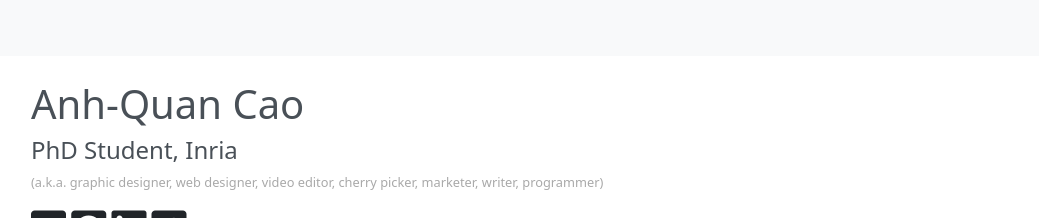
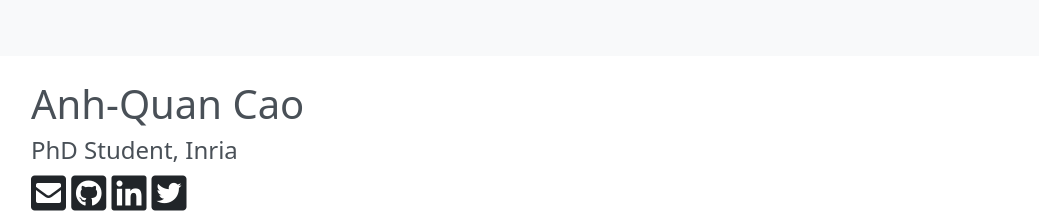
Before and after one commit to anhquancao/anhquancao_old.github.io, a plain HTML site: page index.html in a window 1280 px wide. Shown: the top 218 px of the page, 241-1280 px from the left. Drawn offline with nearby package versions, Linux system fonts and the light colour scheme; some icons are missing.

Commit message:
Update index.html

```diff
--- a/index.html
+++ b/index.html
@@ -92,7 +92,7 @@
                 <h1 class="main-color">Anh-Quan Cao</h1>
                 <h4 class="main-color">PhD Student, Inria</h4>
 <!-- 		    <h4 class="main-color">Inria, Paris, France</h4> -->
-                <p style="font-size: 80%;color: #A9A9A9;">(a.k.a. graphic designer, web designer, video editor, cherry picker, marketer, writer, programmer)</p>
+<!--                 <p style="font-size: 80%;color: #A9A9A9;">(a.k.a. graphic designer, web designer, video editor, cherry picker, marketer, writer, programmer)</p> -->
                 <h5>
                     <a href="mailto:anh-quan.cao@inria.fr" target="_blank"  title="e-Mail"><i class="fa fa-envelope-square fa-2x"></i></a>
                     <a href="https://scholar.google.com/citations?hl=en&user=ygOSeCQAAAAJ" target="_blank" title="Google Scholar"><i class="ai ai-google-scholar-square ai-2x"></i></a>
```
